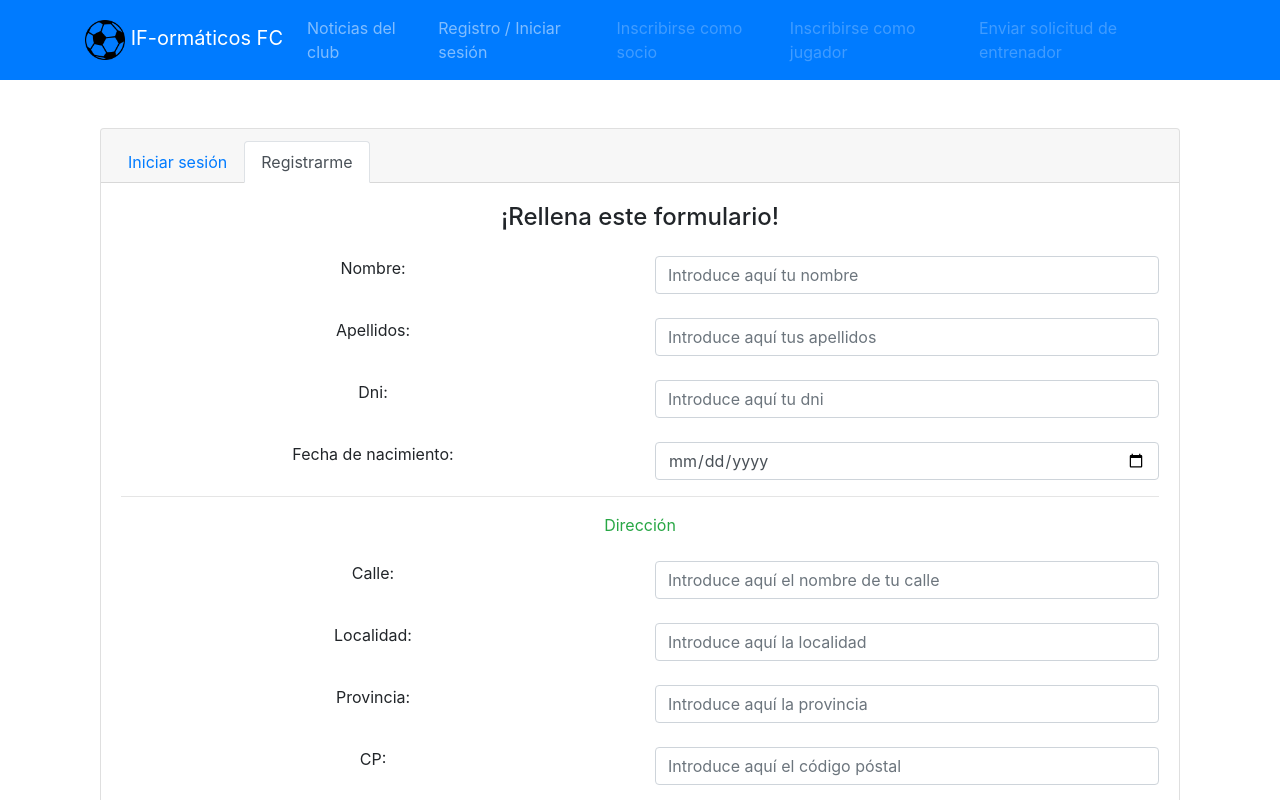
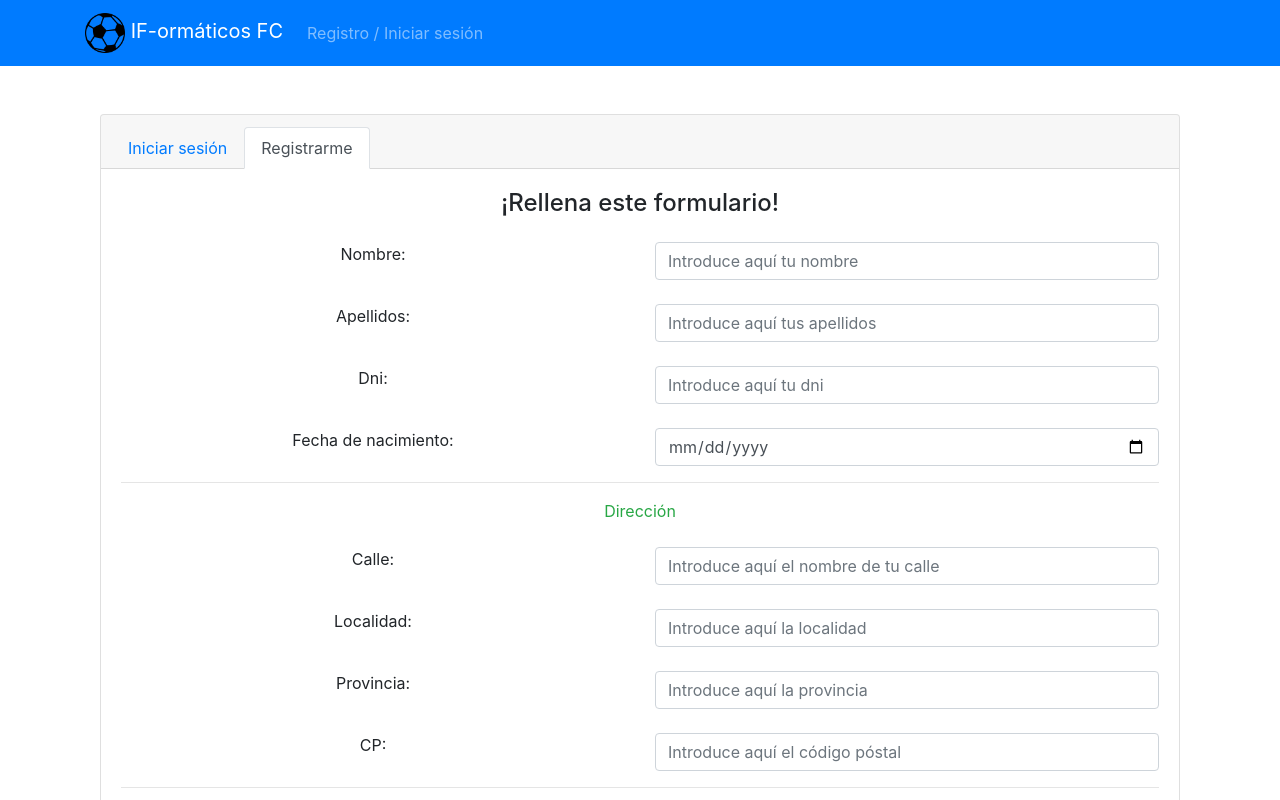
Before and after one commit to isaacdaw2/IF-ormaticosFC, a Vue app: page /registrar in a window 1280 px wide. Shown: the top 800 px of the page. Built offline with nearby package versions, Linux system fonts and the light colour scheme.

Commit message:
campos ocultos navbar

```diff
--- a/src/App.vue
+++ b/src/App.vue
@@ -13,11 +13,11 @@
           <b-collapse id="nav-collapse" is-nav>
 
             <b-navbar-nav>
-              <b-nav-item :to="{name: 'Noticias'}">Noticias del club</b-nav-item>
-              <b-nav-item :to="{name: 'Iniciar'}">Registro / Iniciar sesión</b-nav-item>
-              <b-nav-item :to="{name: 'Socio'}" disabled>Inscribirse como socio</b-nav-item>
-              <b-nav-item :to="{name: 'Jugador'}" disabled>Inscribirse como jugador</b-nav-item>
-              <b-nav-item :to="{name: 'Entrenador'}" disabled>Enviar solicitud de entrenador</b-nav-item>
+              <b-nav-item  v-show="visto1" :to="{name: 'Noticias'}">Noticias del club</b-nav-item>
+              <b-nav-item v-show="visto2" :to="{name: 'Socio'}">Inscribirse como socio</b-nav-item>
+              <b-nav-item v-show="visto3" :to="{name: 'Jugador'}">Inscribirse como jugador</b-nav-item>
+              <b-nav-item v-show="visto4" :to="{name: 'Entrenador'}">Enviar solicitud de entrenador</b-nav-item>
+              <b-nav-item v-show="!visto" :to="{name: 'Iniciar'} ">Registro / Iniciar sesión</b-nav-item>
             </b-navbar-nav>
 
           </b-collapse>
--- a/src/views/Registrar.vue
+++ b/src/views/Registrar.vue
@@ -8,6 +8,8 @@
           <b-nav-item active>Registrarme</b-nav-item>
         </b-nav>
       </template>
+
+
 
       <!-- Nombre -->
       <b-row class="mt-4">
```
